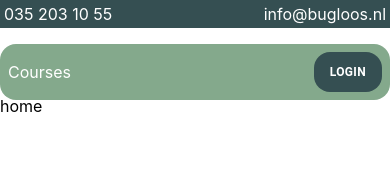
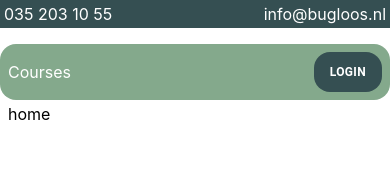
Before and after one commit to hodi14/bugloos-test, a React (Create React App) app: page / in a window 390 px wide. Shown: the top 182 px of the page. Built offline with nearby package versions, Linux system fonts and the light colour scheme; the HTML template or start-up script is replaced by a standard one.

Commit message:
🐛 fixed layout width bug

```diff
--- a/src/index.js
+++ b/src/index.js
@@ -7,8 +7,8 @@ import { ThemeProvider } from "@mui/material/styles";
 import reportWebVitals from "./reportWebVitals";
 
 import themeConfig from "./configs/theme";
-import "./index.css";
 import App from "./App";
+import "./index.scss";
 
 const root = ReactDOM.createRoot(document.getElementById("root"));
 
--- a/src/index.css
+++ b/src/index.scss
@@ -18,6 +18,14 @@ a {
 
 .App {
   padding-top: 6rem;
-  max-width: 36rem;
-  margin: 0 auto;
+
+  .pageContent {
+    max-width: 36rem;
+    margin: 0 auto;
+    padding: 0.5rem 0;
+
+    @media (max-width: 36rem) {
+      padding: 0.5rem;
+    }
+  }
 }
```
